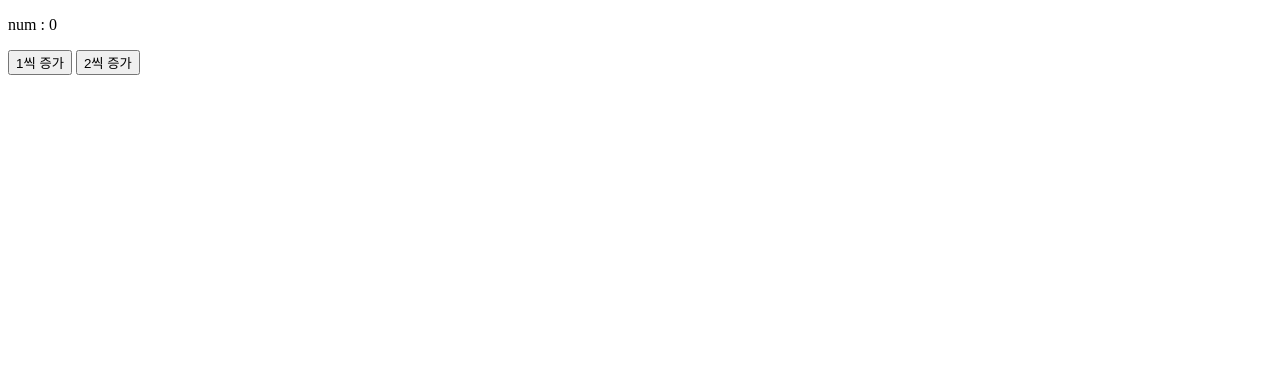
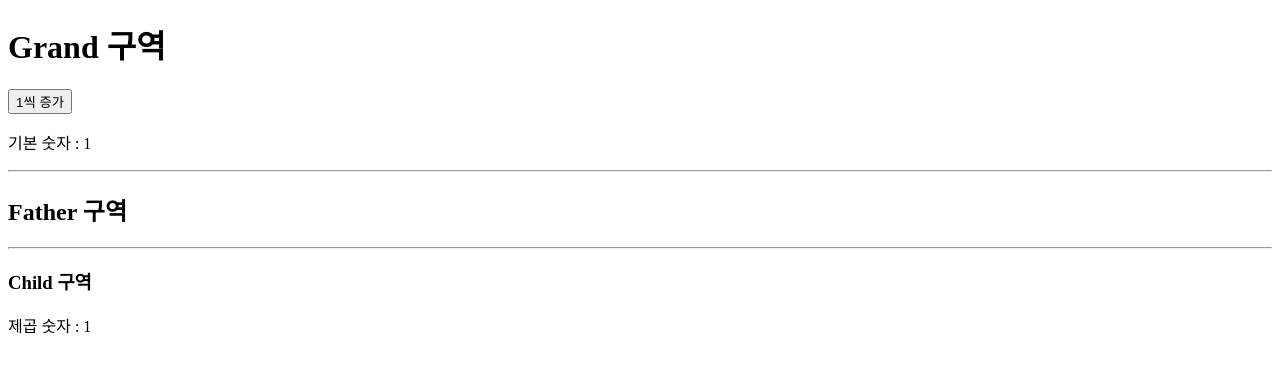
Before and after one commit to bbangwon/svelte_study, a Svelte app: page / in a window 1280 px wide. Shown: the top 372 px of the page. Built offline with nearby package versions, Linux system fonts and the light colour scheme.

Commit message:
14. 스토어 - 01

```diff
--- /dev/null
+++ b/src/14/ContextChildStore.svelte
@@ -0,0 +1,11 @@
+<script>
+  import { getContext } from "svelte";
+  let num = getContext("num");
+
+  let square = $derived($num * $num);
+</script>
+
+<div>
+  <h3>Child 구역</h3>
+  <p>제곱 숫자 : {square}</p>
+</div>
--- /dev/null
+++ b/src/14/ContextFatherStore.svelte
@@ -0,0 +1,9 @@
+<script>
+  import ContextChildStore from "./ContextChildStore.svelte";
+</script>
+
+<div>
+  <h2>Father 구역</h2>
+  <hr />
+  <ContextChildStore />
+</div>
--- /dev/null
+++ b/src/14/ContextGrandStore.svelte
@@ -0,0 +1,16 @@
+<script>
+  import { writable } from "svelte/store";
+  import { setContext } from "svelte";
+  import ContextFatherStore from "./ContextFatherStore.svelte";
+
+  let num = writable(1);
+  setContext("num", num);
+</script>
+
+<div>
+  <h1>Grand 구역</h1>
+  <button onclick={() => $num++}>1씩 증가</button>
+  <p>기본 숫자 : {$num}</p>
+  <hr />
+  <ContextFatherStore />
+</div>
--- /dev/null
+++ b/src/14/store01.js
@@ -0,0 +1,3 @@
+import { writable } from "svelte/store";
+
+export const count = writable(0);
--- a/src/App.svelte
+++ b/src/App.svelte
@@ -1,5 +1,5 @@
 <script>
-  import Comp from "./13/PropsEvent.svelte";
+  import Comp from "./14/ContextGrandStore.svelte";
 </script>
 
 <Comp />
```
Also changed, not shown: src/14/Counter01.svelte (added, +11 -0 lines), src/14/Counter02.svelte (added, +16 -0 lines), src/14/Decrement.svelte (added, +9 -0 lines), src/14/Increment.svelte (added, +9 -0 lines), src/14/Reset.svelte (added, +9 -0 lines).
